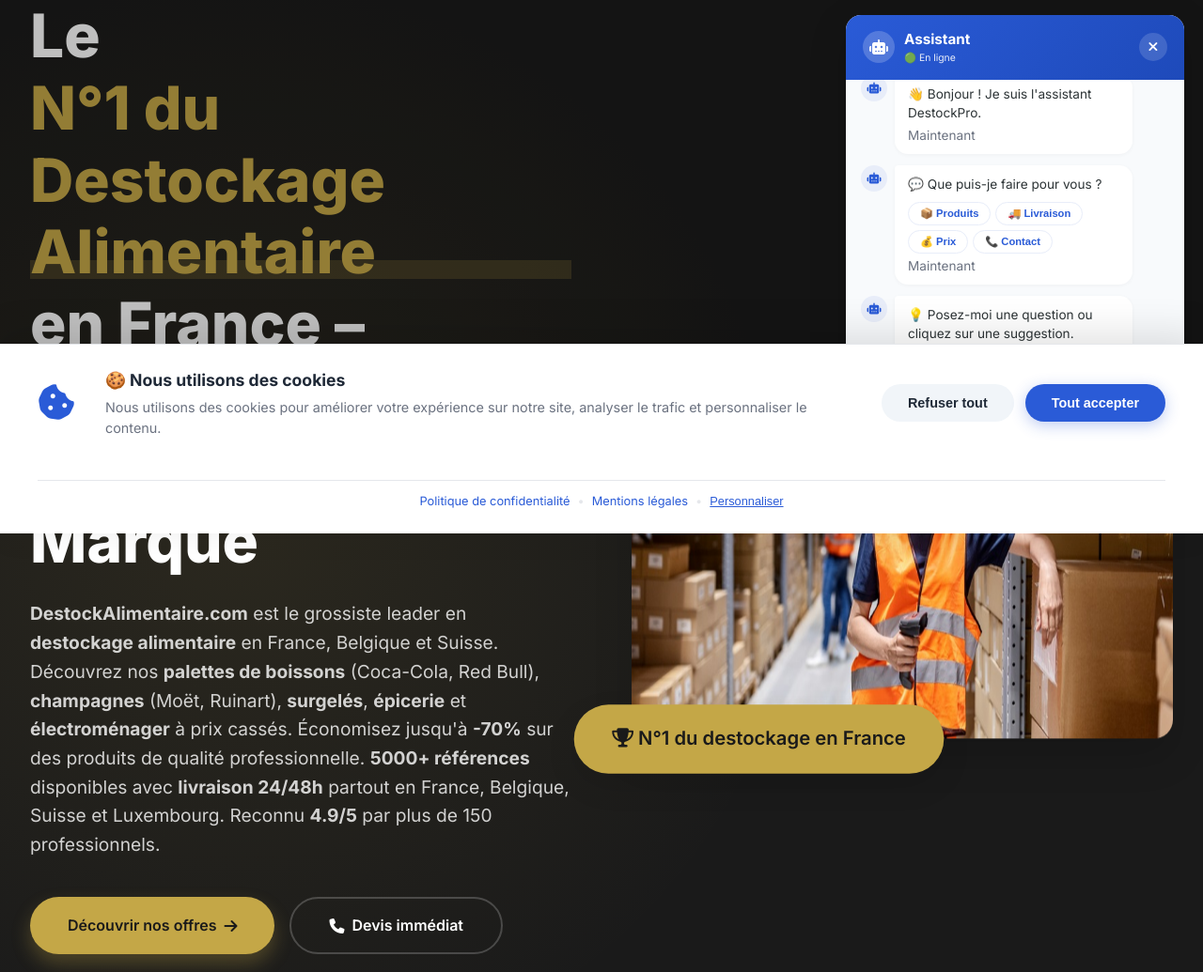
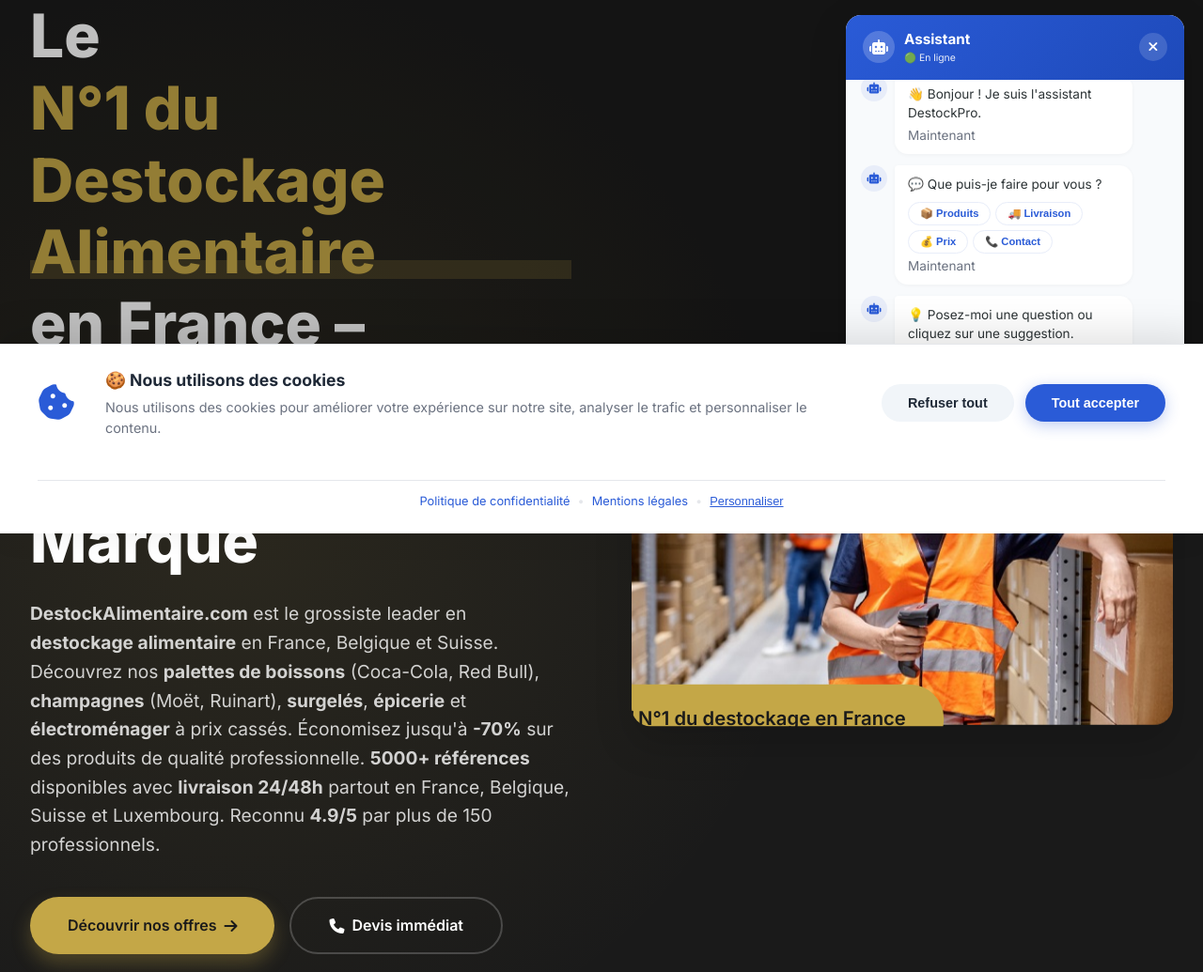
Before and after one commit to Destockagealimentaire/destockplus, a Flask app: template templates/index.html in a window 1280 px wide. Shown: the part 232-1267 px from the top of the page at 94% size. Run offline with Flask 3, Linux system fonts and the light colour scheme; the template is opened without the code that fills it, so the values that code supplies are empty; parts of the project's set-up code (start-up, migrations or seed data) failed here and were passed over; some libraries are stand-ins or nearby versions.

Commit message:
Update index.html

```diff
--- a/templates/index.html
+++ b/templates/index.html
@@ -319,6 +319,7 @@
 
 {% block content %}
 <!-- Hero Section Moderne -->
+<!-- Hero Section Moderne -->
 <section class="hero-modern" aria-labelledby="hero-title">
     <div class="hero-particles"></div>
     <div class="hero-content-modern">
@@ -356,10 +357,8 @@
             </div>
         </div>
         <div class="hero-image-modern">
-            <img src="{{ url_for('static', filename='images//image.jpg') }}"
+            <img src="{{ url_for('static', filename='images/image.jpg') }}"
                  alt="Destockage alimentaire professionnel - Palettes de boissons, champagne et surgelés"
-                 width="600"
-                 height="400"
                  loading="eager">
             <div class="hero-badge">
                 <i class="fas fa-trophy"></i> N°1 du destockage en France
@@ -3437,6 +3436,34 @@
         height: 180px;
     }
 }
+/* ===== HERO IMAGE ===== */
+.hero-image-modern {
+    position: relative;
+    width: 100%;
+    max-width: 600px;
+    margin: 0 auto;
+    border-radius: 20px;
+    overflow: hidden;
+    box-shadow: var(--shadow-xl);
+    aspect-ratio: 3/2; /* 600/400 = 3/2 */
+}
+
+.hero-image-modern img {
+    width: 100%;
+    height: 100%;
+    object-fit: cover; /* ← CRUCIAL : l'image remplit sans se déformer */
+    display: block;
+}
+
+/* Animation flottante */
+@keyframes float {
+    0%, 100% { transform: translateY(0); }
+    50% { transform: translateY(-20px); }
+}
+
+.hero-image-modern {
+    animation: float 6s ease-in-out infinite;
+}
 </style>
 
 <script>
```
